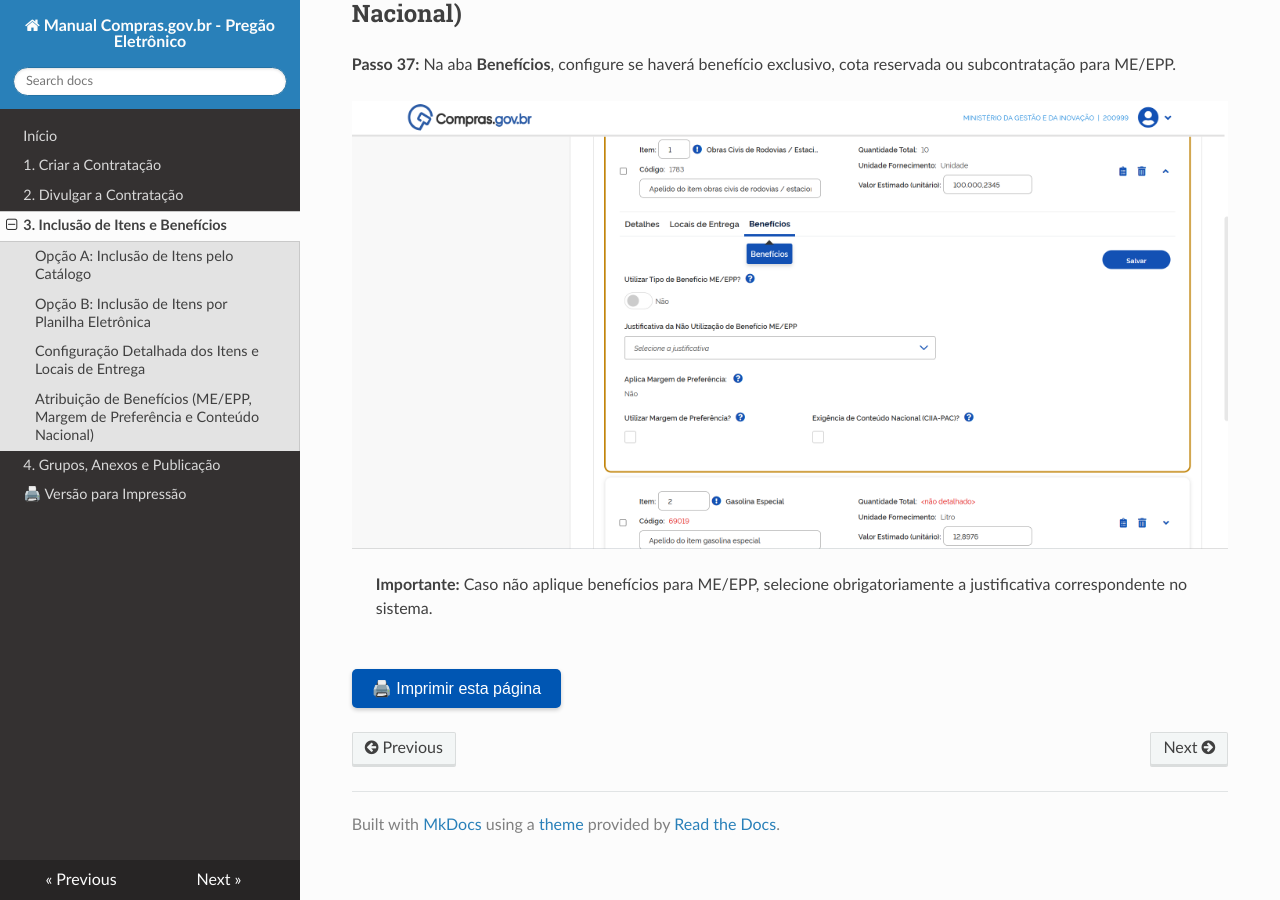
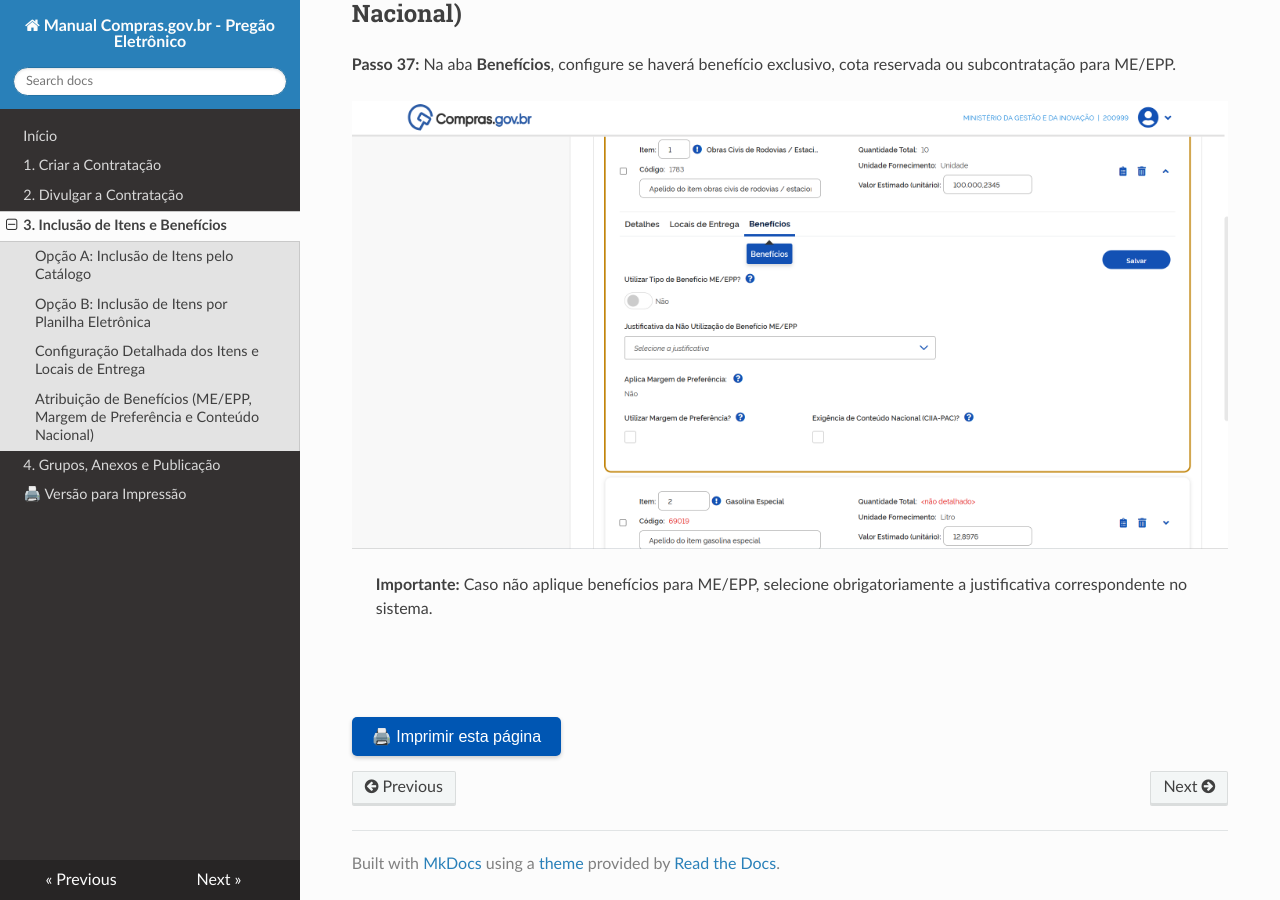
Before and after one commit to emilix10-bit/manual-compras-pregao, an MkDocs documentation site: the page built from docs/03-inclusao-itens.md, in a window 1280 px wide and 900 px high, scrolled down 5522 px. Built offline with MkDocs 1.6.1, drawn with Linux system fonts in a browser that asks for light colours; nearby versions of some CDN libraries.

Commit message:
Update 03-inclusao-itens.md

```diff
--- a/docs/03-inclusao-itens.md
+++ b/docs/03-inclusao-itens.md
@@ -82,6 +82,9 @@ Existem duas formas de incluir itens na sua contratação: diretamente pelo **Ca
 
 
 <br>
-<button onclick="window.print()" style="background-color: #0056b3; color: white; padding: 10px 20px; border: none; border-radius: 5px; font-size: 16px; cursor: pointer; box-shadow: 0 2px 4px rgba(0,0,0,0.2);">
-  🖨️ Imprimir esta página
-</button>
+<br>
+<div style="text-align: left; margin: 15px 0;">
+  <button onclick="window.print()" style="background-color: #0056b3; color: white; padding: 10px 20px; border: none; border-radius: 5px; font-size: 16px; cursor: pointer; box-shadow: 0 2px 4px rgba(0,0,0,0.2);">
+    🖨️ Imprimir esta página
+  </button>
+</div>
```
